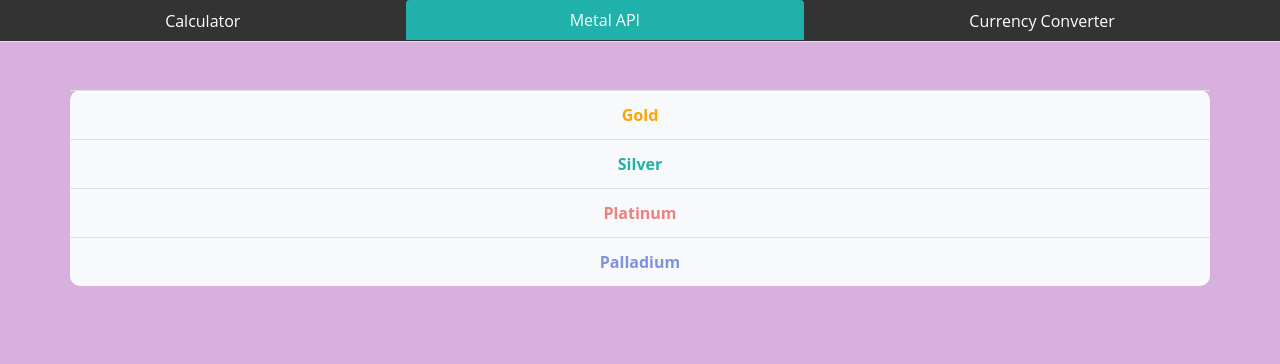
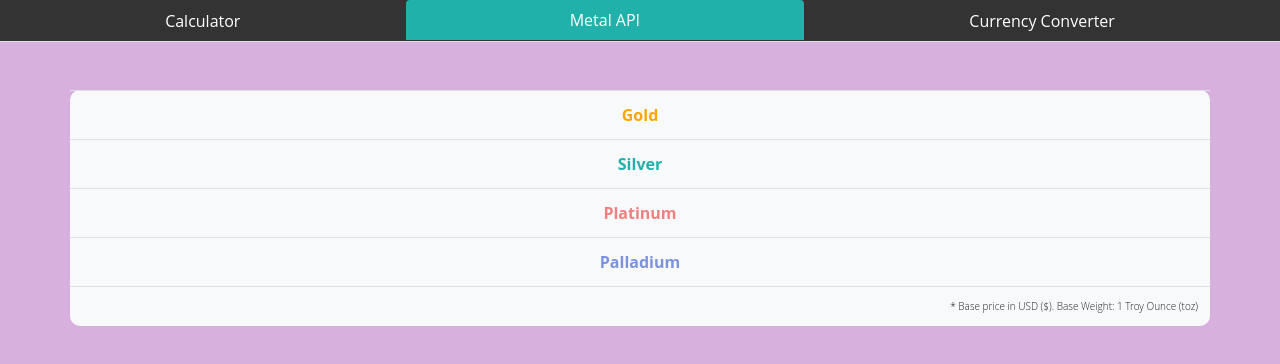
Before and after one commit to JLAH0/DI_hackathlon_01, a plain HTML site: page index.html in a window 1280 px wide. Both pictures are taken after a click on the link "Metal API". Drawn offline with nearby package versions, Linux system fonts and the light colour scheme; no server answers.

Commit message:
added a row in table to show indicative price and base weight

```diff
--- a/index.html
+++ b/index.html
@@ -79,6 +79,9 @@
                             <tr id="palladium">
                                 <td class="metal-name">Palladium</td>
                             </tr>
+                            <tr id="information">
+                              <td colspan = "2">* Base price in USD ($). Base Weight: 1 Troy Ounce (toz)</td>
+                            </tr>
                             </tbody>
                         </table>
                     </div>
--- a/style.css
+++ b/style.css
@@ -153,3 +153,9 @@ tr{
     font-weight: 700;
     font-size: 20px;
 }
+
+#information td{
+	text-align: right;
+	font-weight: 300;
+	font-size: 10px;
+}
```
